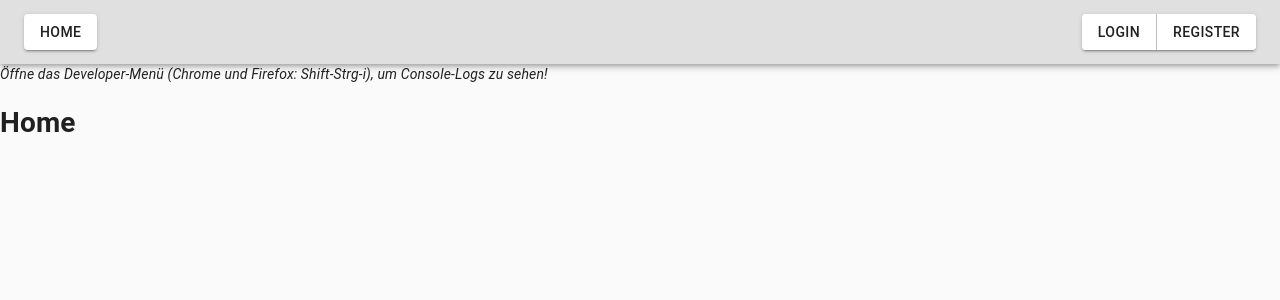
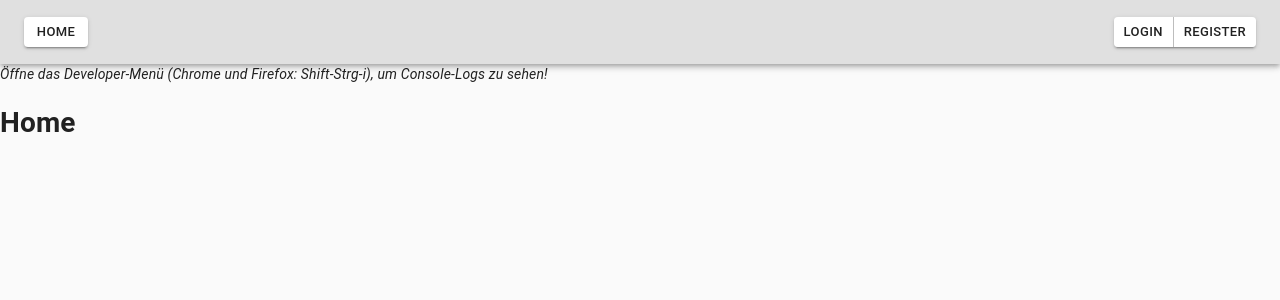
Before and after one commit to leonardb2001/FlaskFileShare, a React (Create React App) app in the folder frontend/: page / in a window 1280 px wide. Shown: the top 300 px of the page. Built offline with nearby package versions, Linux system fonts and the light colour scheme; what redux-resource would draw is missing.

Commit message:
change button size in Navbar

```diff
--- a/frontend/src/react/elements/Navbar.js
+++ b/frontend/src/react/elements/Navbar.js
@@ -28,16 +28,16 @@ class Navbar extends React.Component {
       <>
         <AppBar position='static'>
           <Toolbar className={classes.toolbar}>
-            <Button variant='contained' className={classes.light} component={Link} to='/'>home</Button>
+            <Button size='small' variant='contained' className={classes.light} component={Link} to='/'>home</Button>
             { isAuthenticated &&
-            <ButtonGroup variant='contained' color='primary'>
+            <ButtonGroup size='small' variant='contained' color='primary'>
               <Button className={classes.light} component={Link} to='/users/tommy'>example user</Button>
               <Button className={classes.light} component={Link} to='/user-search/test'>search</Button>
               <Button className={classes.light} component={Link} to='/logout'>logout</Button>
             </ButtonGroup>
             }
             { !isAuthenticated &&
-            <ButtonGroup variant='contained'>
+            <ButtonGroup size='small' variant='contained'>
               <Button className={classes.light} component={Link} to='/login'>login</Button>
               <Button className={classes.light} component={Link} to='/register'>register</Button>
             </ButtonGroup>
```
